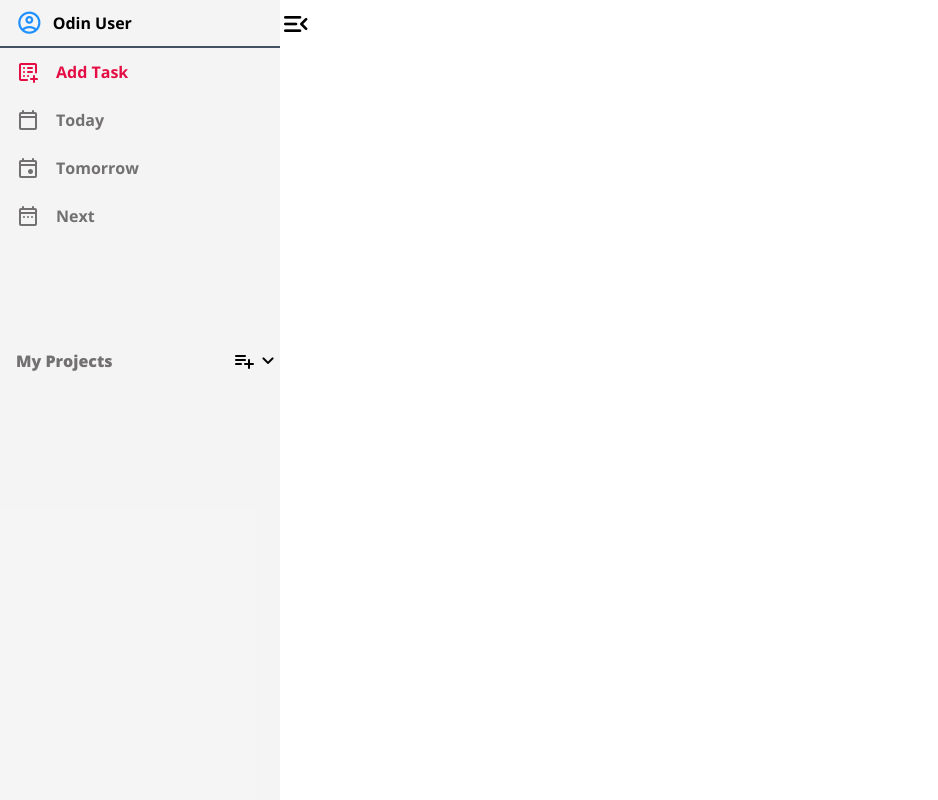
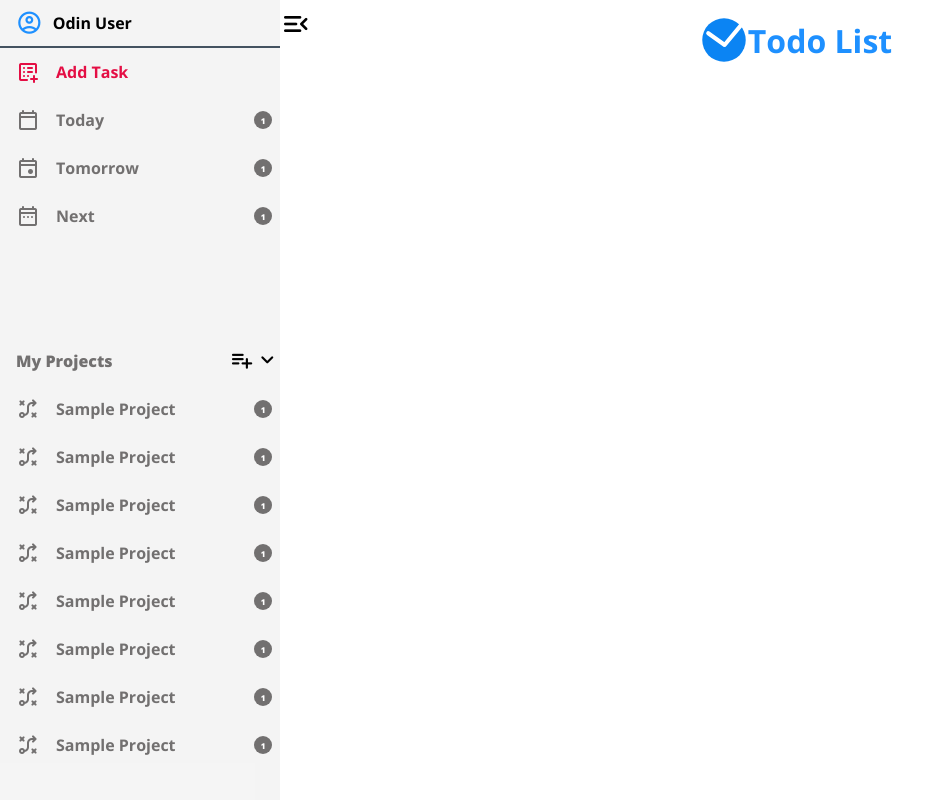
Before and after one commit to carlosfrontend/todo-list, a website built with webpack: page src/template.html in a window 1280 px wide. Shown: the whole page, without its empty margins (0-938 px from the left). Built offline with nearby package versions, Linux system fonts and the light colour scheme.

Commit message:
Feat: Create sidebar navbar and header design

```diff
--- a/src/index.js
+++ b/src/index.js
@@ -1,5 +1,6 @@
 import "./styles/main.css";
 import noTranslateIcons from "./ui/noTranslateIcons";
 import togglePanel from "./ui/togglePanel";
+import logoImg from "./img/logo.svg";
 noTranslateIcons();
 togglePanel();
--- a/src/styles/main.css
+++ b/src/styles/main.css
@@ -13,6 +13,7 @@
 html,
 body {
   width: 100%;
+  overflow: hidden;
 }
 
 body {
@@ -37,6 +38,7 @@ body {
   width: 100%;
   height: 100vh;
   grid-column: 2/3;
+  display: flex;
 }
 
 .account-circle {
@@ -94,13 +96,13 @@ body {
   font-weight: 900;
 }
 
-.projects-buttons{
+.projects-buttons {
   height: 6vh;
   display: flex;
   align-items: center;
 }
-.projects-icon{
- font-size: 1.5em;
+.projects-icon {
+  font-size: 1.6em;
 }
 
 .togg-btn-container {
@@ -155,21 +157,42 @@ button.togg-panel {
     cursor: pointer;
   }
 }
-.tasks-box{
+.tasks-box {
   grid-row: 2/3;
 }
 
-.projects-box{
+.projects-box {
   grid-row: 3/4;
+  overflow-y: auto;
 }
-/* MEDIA QUERIES */
 
-@media screen and (max-width: 700px) {
-  .sidebar {
-    display: none;
-  }
-
-  .main {
-    grid-column: 1/3;
+.counter {
+  height: 6vh;
+  width: 18px;
+  font-size: 0.5em;
+  font-weight: 900;
+  padding: 0.1rem;
+  height: 18px;
+  background-color: #1b171899;
+  color: #ffffff;
+  border-radius: 50%;
+  display: flex;
+  justify-content: center;
+  align-items: center;
+  margin-left: auto;
+  margin-right: 1em;
+}
+.logo {
+  height: 6vh;
+}
+.header {
+  width: 100%;
+  height: 10vh;
+  display: flex;
+  justify-content: center;
+  align-items: center;
+  .title {
+    color: dodgerblue;
+    font-weight: bold;
   }
 }
--- a/src/template.html
+++ b/src/template.html
@@ -36,14 +36,17 @@
             <span class="material-symbols-rounded menu-icon">
               calendar_today </span
             ><span class="menu-txt">Today</span>
+            <span class="counter">1</span>
           </div>
           <div class="menu-element">
             <span class="material-symbols-rounded menu-icon"> event </span
             ><span class="menu-txt">Tomorrow</span>
+            <span class="counter">1</span>
           </div>
           <div class="menu-element">
             <span class="material-symbols-rounded menu-icon"> date_range </span
             ><span class="menu-txt">Next</span>
+            <span class="counter">1</span>
           </div>
         </nav>
       </div>
@@ -52,19 +55,67 @@
           <div class="menu-element-project">
             <div class="menu-projects-txt">My Projects</div>
             <div class="projects-buttons">
-              <span class="material-symbols-rounded projects-icon"> playlist_add </span>
-              <span class="material-symbols-rounded projects-icon"> expand_more </span>
+              <span class="material-symbols-rounded projects-icon">
+                playlist_add
+              </span>
+              <span class="material-symbols-rounded projects-icon">
+                expand_more
+              </span>
             </div>
+          </div>
+          <div class="menu-element">
+            <span class="material-symbols-rounded menu-icon">tactic</span
+            ><span class="menu-txt">Sample Project</span>
+            <span class="counter">1</span>
+          </div>
+          <div class="menu-element">
+            <span class="material-symbols-rounded menu-icon">tactic</span
+            ><span class="menu-txt">Sample Project</span>
+            <span class="counter">1</span>
+          </div>
+          <div class="menu-element">
+            <span class="material-symbols-rounded menu-icon">tactic</span
+            ><span class="menu-txt">Sample Project</span>
+            <span class="counter">1</span>
+          </div>
+          <div class="menu-element">
+            <span class="material-symbols-rounded menu-icon">tactic</span
+            ><span class="menu-txt">Sample Project</span>
+            <span class="counter">1</span>
+          </div>
+          <div class="menu-element">
+            <span class="material-symbols-rounded menu-icon">tactic</span
+            ><span class="menu-txt">Sample Project</span>
+            <span class="counter">1</span>
+          </div>
+          <div class="menu-element">
+            <span class="material-symbols-rounded menu-icon">tactic</span
+            ><span class="menu-txt">Sample Project</span>
+            <span class="counter">1</span>
+          </div>
+          <div class="menu-element">
+            <span class="material-symbols-rounded menu-icon">tactic</span
+            ><span class="menu-txt">Sample Project</span>
+            <span class="counter">1</span>
+          </div>
+          <div class="menu-element">
+            <span class="material-symbols-rounded menu-icon">tactic</span
+            ><span class="menu-txt">Sample Project</span>
+            <span class="counter">1</span>
           </div>
         </nav>
       </div>
     </aside>
     <div class="main" id="main">
       <div class="togg-btn-container">
-        <span id="toggPanelBtn" class="material-symbols-rounded menu-open"
-          >menu_open</span
-        >
+        <div id="toggPanelBtn" class="material-symbols-rounded menu-open">
+          menu_open
+        </div>
       </div>
+      <header class="header">
+        <img class="logo" src="logo.svg" alt="">
+        <h1 class="title">Todo List</h1>
+      </header>
     </div>
   </body>
 </html>
--- a/src/ui/togglePanel.js
+++ b/src/ui/togglePanel.js
@@ -2,15 +2,27 @@ export default function togglePanel() {
   const sidebar = document.querySelector(".sidebar");
   const main = document.querySelector(".main");
   const toggPanelBtn = document.querySelector("#toggPanelBtn");
-  window.addEventListener("resize", () => {
-    if (window.innerWidth <= 700) {
+
+  function checkWindowWidthAndResize() {
+    if (window.innerWidth <= 700 && window.innerHeight <= 761) {
       sidebar.style.display = "none";
       main.style.gridColumn = "1/3";
+      toggPanelBtn.textContent = "menu";
+      return;
     } else {
-      sidebar.style.display = "block";
+      sidebar.style.display = "grid";
       main.style.gridColumn = "2/3";
+      toggPanelBtn.textContent = "menu_open";
+      return;
     }
+  }
+  window.addEventListener("DOMContentLoaded", () => {
+    checkWindowWidthAndResize();
   });
+  window.addEventListener("resize", () => {
+    checkWindowWidthAndResize();
+  });
+
   function handlePanel() {
     toggPanelBtn.classList.toggle("menu-open");
     toggPanelBtn.classList.toggle("menu-close");
@@ -18,7 +30,7 @@ export default function togglePanel() {
       ? (toggPanelBtn.textContent = "menu")
       : (toggPanelBtn.textContent = "menu_open");
     if (toggPanelBtn.textContent === "menu_open") {
-      sidebar.style.display = "block";
+      sidebar.style.display = "grid";
       main.style.gridColumn = "2/3";
     } else {
       sidebar.style.display = "none";
```
Also changed, not shown: dist/bundle.css, dist/index.html, dist/logo.svg (added), src/img/logo.svg (added), 5 other files.
